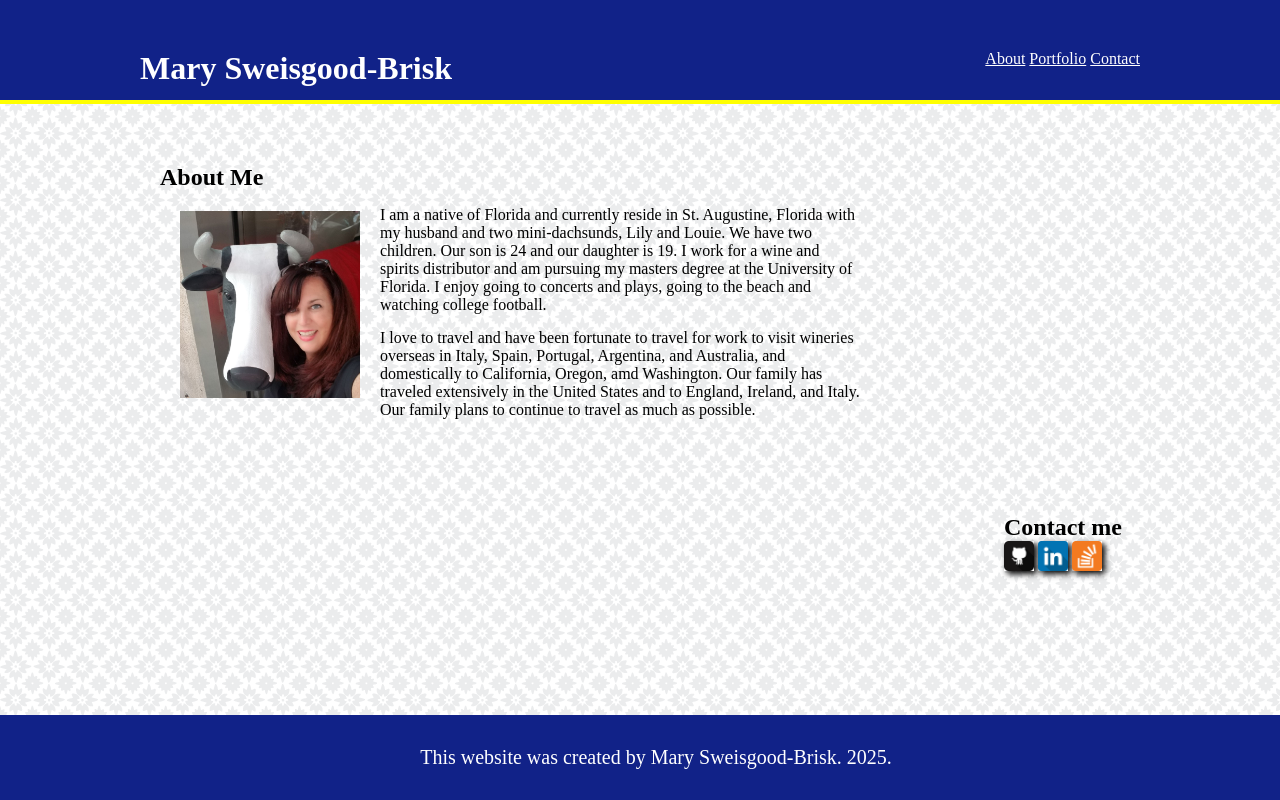
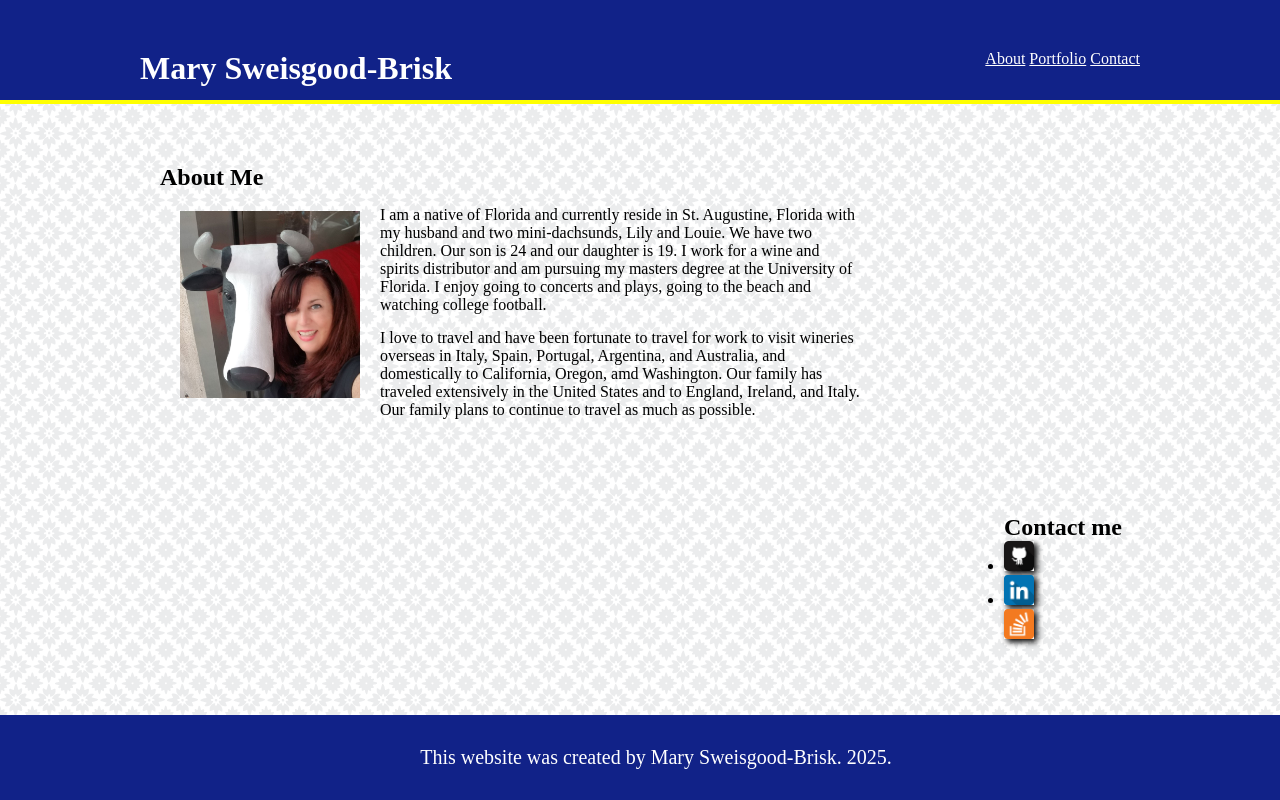
Before and after one commit to Msbrisk/m5-hw5-sweisgood-mary, a plain HTML site: page index.html in a window 1280 px wide. Drawn offline with Linux system fonts and the light colour scheme.

Commit message:
Update index.html

```diff
--- a/index.html
+++ b/index.html
@@ -44,10 +44,26 @@
          <aside>
          <section>
                 <h2>Contact me</h2>
+                <ul>
+                    <li>
+                        <a href="https://github.com" target="_blank">
+                           <img src="git.png" alt "GitHub Logo" width= "30">
+                        </a>
+                    </li>
 
-                <img src="git.png" alt "GitHub Logo" width= "30">
-                <img src="linkedin.png" alt "LinkedIn Logo" width= "30">
-                <img src="soverflow.png" alt "Stack Overflow Logo" width= "30">
+                    <li>
+                       <a href="https://www.linkedin.com" target="_blank">
+                           <img src="linkedin.png" alt "LinkedIn Logo" width= "30">
+                       </a>
+                    </li>
+
+                    <l1>
+                       <a href="https://stackoverflow.com" target="_blank">
+                            <img src="soverflow.png" alt "Stack Overflow Logo" width= "30">
+                       </a>
+                    </l1>
+                </ul>
+
           </section>
           </aside>
     </div>
```
